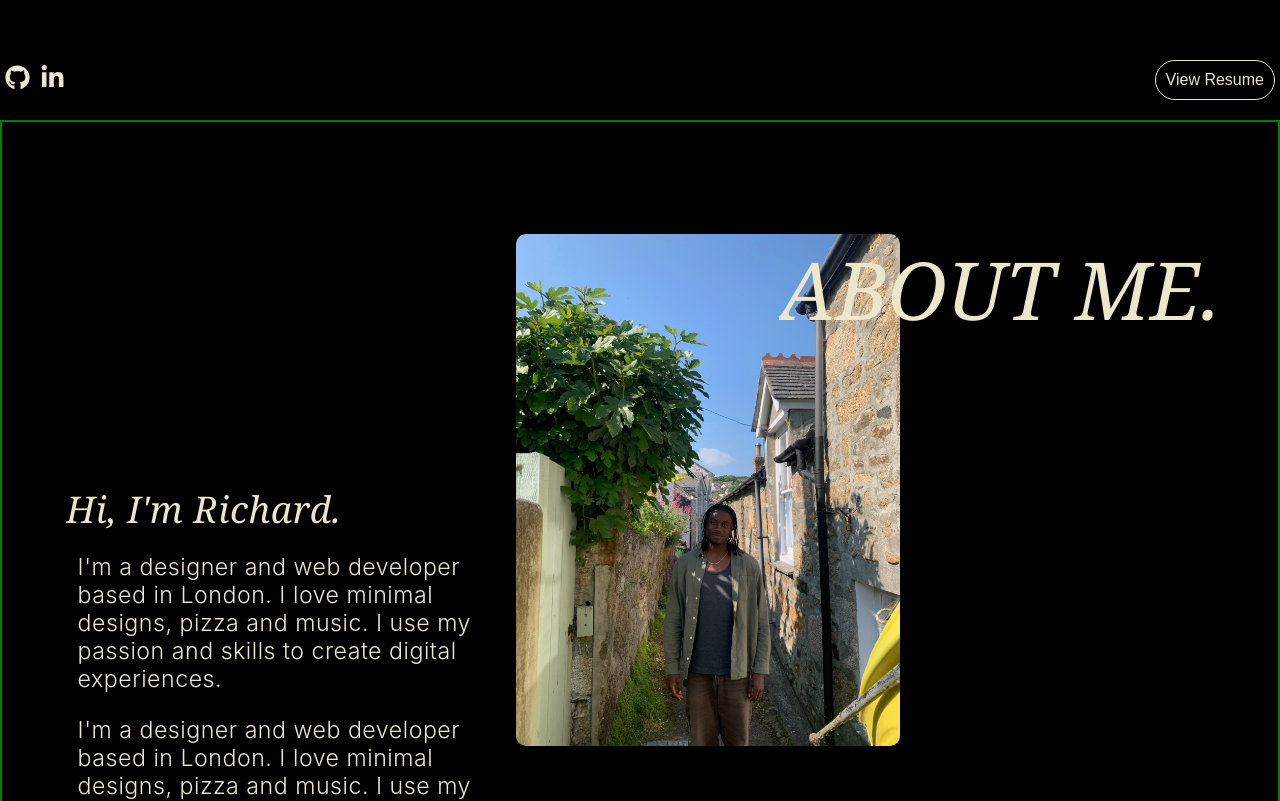
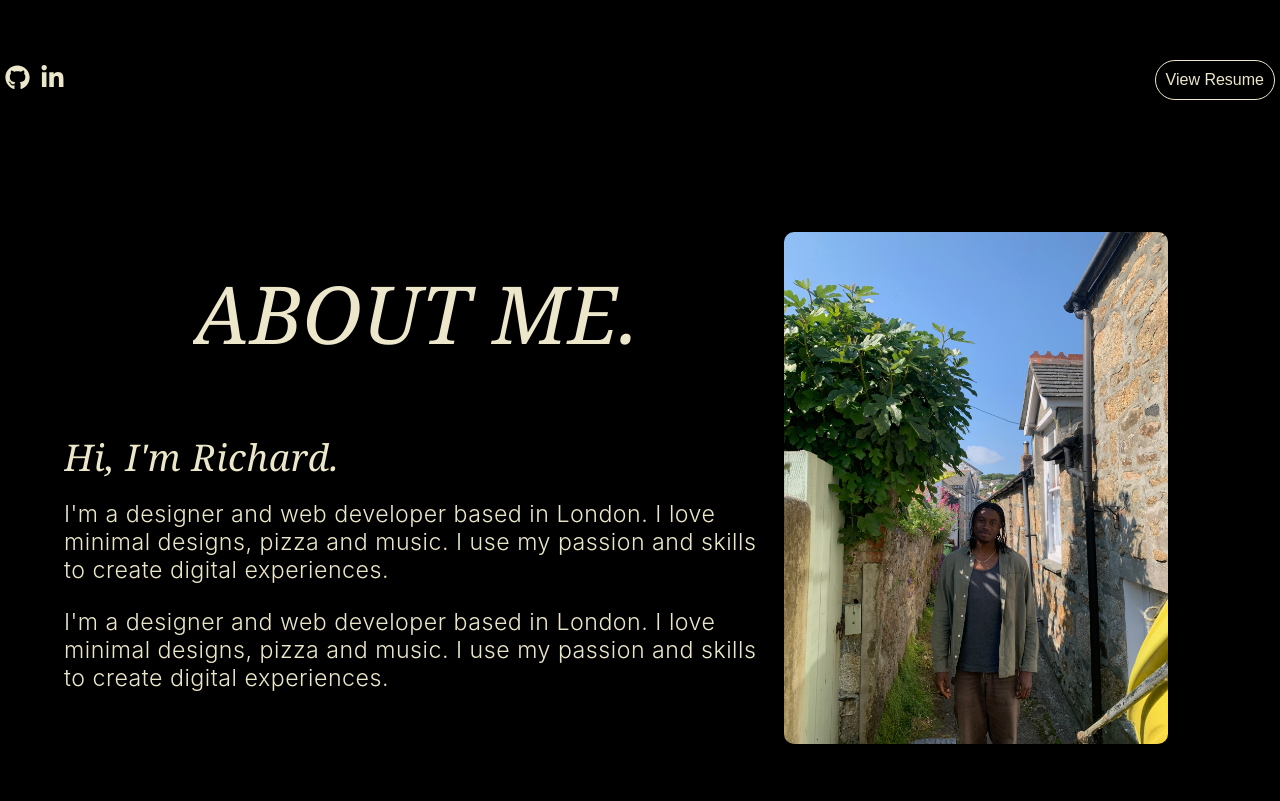
Before and after one commit to RJLStudios/RJLStudios-React-Portfolio-, a React (Create React App) app: page / in a window 1280 px wide. Shown: the part 680-1481 px from the top of the page. Built offline with nearby package versions, Linux system fonts and the light colour scheme.

Commit message:
Desktop and mobile changes - Projects sections and about me

```diff
--- a/src/App.css
+++ b/src/App.css
@@ -285,11 +285,11 @@
 
 
 .Content-Wrapper {
-  height: 100%;
+  height: fit-content;
   padding: 1em;
   display: flex;
   width: 45em;
-  align-items: end;
+  align-items: center;
 }
 
 
@@ -324,7 +324,7 @@
 }
 
 .Text-Bio {
-padding: 0em 0.5em;
+
 max-height: fit-content;
 }
 
@@ -344,15 +344,27 @@
 
 .About-Me {
   display: flex;
-  justify-content: end;
-height: 4em;
+  justify-content: center;
+  align-items: center;
+height: 2.5em;
 width: 55vw;
 font-size: 5rem;
 z-index: 2;
-margin-right: 2em;
-position: absolute;
 font-family: Georgia, 'Times New Roman', Times, serif;
 font-style: italic;
+padding-bottom: 40px;
+}
+
+
+@media screen and (max-width:400px){
+  .About-Me {
+font-size: 2em;
+  }
+
+  .Projects-Title {
+    margin: 0 auto;
+  }
+
 }
 
 .About-Img {
@@ -404,29 +416,33 @@
     display: none;
   }
 
-  .Projects-Title {
-    font-size: 1em;
-    display: flex;
-    justify-content: center;
-    margin: 0;
-  }
 
 }
 
 @media screen and (min-width:900px){
   .About {
     max-height: 850px;
+      }
 
-      }
 }
 
 @media screen and (min-width:1000px) {
  .About {
   max-width: 1300px;
   margin: 0px auto;
-  border: 2px solid green;
+
  }
 }
+
+@media screen and (min-width:1300px) {
+  .Projects-Title {
+    font-size: 1em;
+    display: flex;
+    justify-content: center;
+    margin: 0 auto;
+  }
+}
+
 
 
 
--- a/src/Components/About.js
+++ b/src/Components/About.js
@@ -34,6 +34,24 @@
 
             <div className='Content-Wrapper'>
                 <div className='Content-Text' ref={animateRef}>
+
+                <div className='About-Me'>
+                    <div
+                     className='Wrap'>
+                        <motion.div
+                         variants={{
+                            hidden: {y:100},
+                            visible: {y:0},
+                         }}
+                         initial='hidden'
+                          animate={mainControls}
+                          transition={{
+                            duration: 0.6
+                          }}
+                        >ABOUT ME.</motion.div>
+                    </div>
+                </div>
+
                 <div className='Text-Wrapper-Overflow'>
                  <motion.div
                  variants={{
@@ -108,22 +126,7 @@
             ></motion.img>
             </div>
 
-                <div className='About-Me'>
-                    <div
-                     className='Wrap'>
-                        <motion.div
-                         variants={{
-                            hidden: {y:100},
-                            visible: {y:0},
-                         }}
-                         initial='hidden'
-                          animate={mainControls}
-                          transition={{
-                            duration: 0.6
-                          }}
-                        >ABOUT ME.</motion.div>
-                    </div>
-                </div>
+
             </div>
         </div>
     </div>
```
